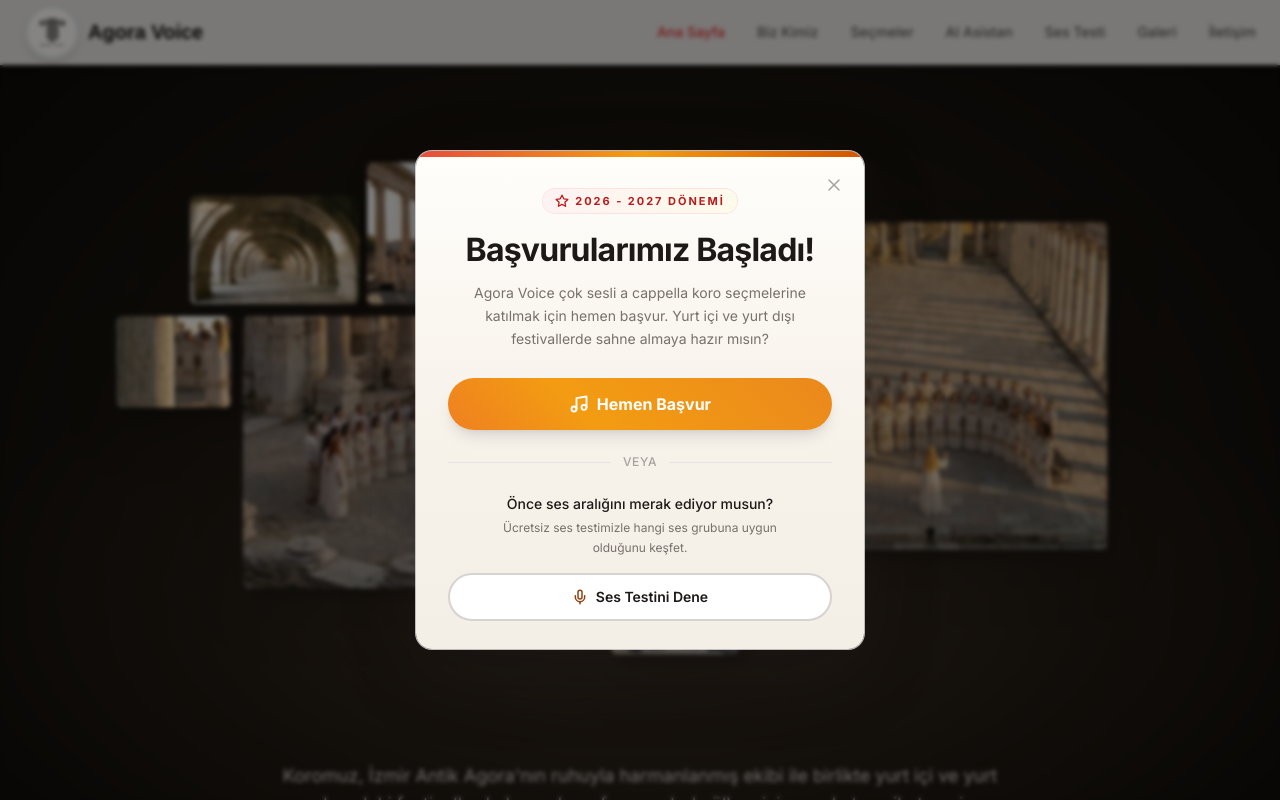
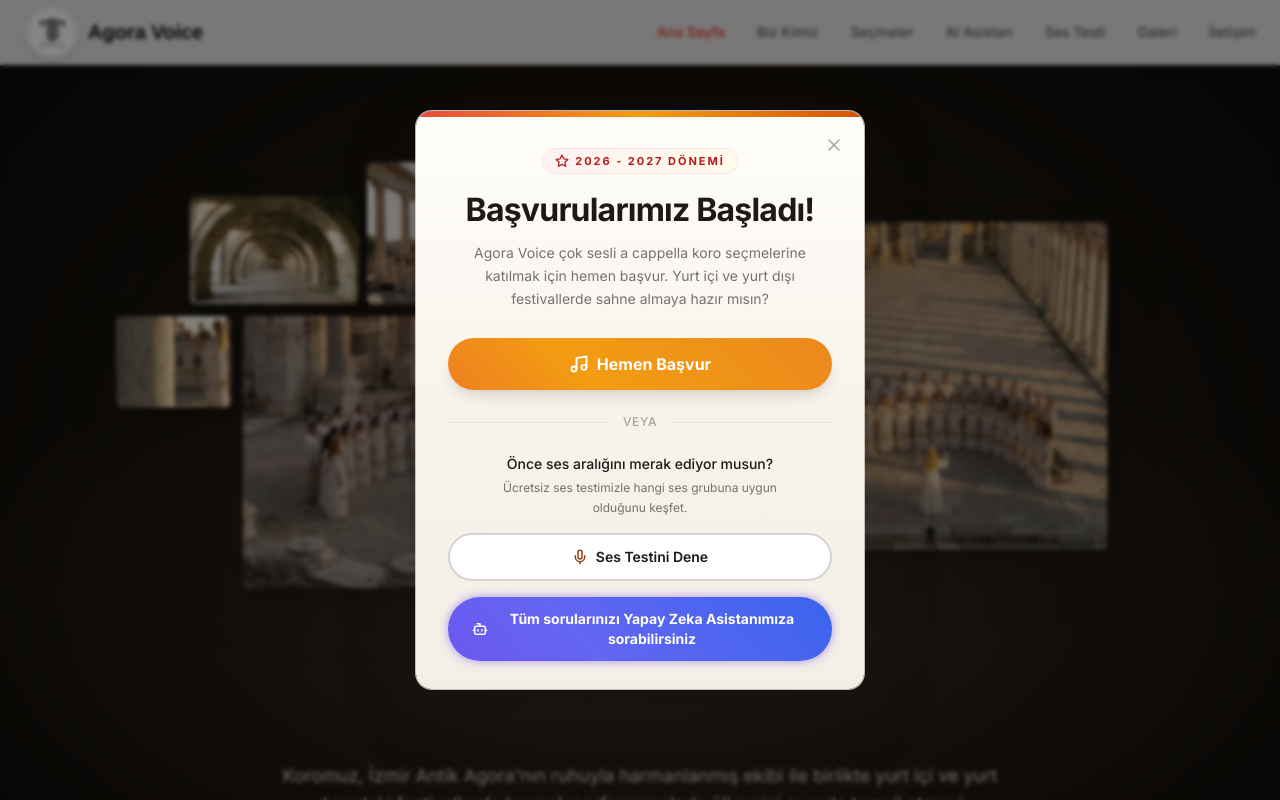
Before and after one commit to mennansevim/agora-voice-chatbot-web, a React (Vite) app: page / in a window 1280 px wide. Shown: the top 800 px of the page. Built offline with nearby package versions, Linux system fonts and the light colour scheme; a web font is replaced by a local one.

Commit message:
feat(popup): AI asistana yönlendiren yanar döner buton ekle
Başvuru popup'ının en altına, tıklayınca AI asistan bölümüne kaydırıp
chatbot'u açan mor/mavi animasyonlu (gradientShift + glow-ai) buton eklendi.

Co-Authored-By: Claude Opus 4.8 <noreply@anthropic.com>

```diff
--- a/src/App.tsx
+++ b/src/App.tsx
@@ -906,6 +906,23 @@ function App() {
                 <Mic className="h-4 w-4 shrink-0 text-agora-bronze" strokeWidth={2.25} aria-hidden />
                 Ses Testini Dene
               </button>
+
+              <button
+                type="button"
+                onClick={() => {
+                  dismissApplyPopup();
+                  setShowChatbot(true);
+                  scrollToSection('ai-assistant');
+                }}
+                className="animate-glow-ai mt-4 inline-flex w-full items-center justify-center gap-2 rounded-full py-3 px-6 text-sm font-bold text-white"
+                style={{
+                  background: 'linear-gradient(45deg, #7c3aed, #6366f1, #2563eb, #8b5cf6)',
+                  backgroundSize: '300% 300%',
+                }}
+              >
+                <Bot className="h-4 w-4 shrink-0" strokeWidth={2.25} aria-hidden />
+                Tüm sorularınızı Yapay Zeka Asistanımıza sorabilirsiniz
+              </button>
             </div>
           </div>
         </div>
--- a/src/index.css
+++ b/src/index.css
@@ -197,6 +197,20 @@
   animation: glow 2s ease-in-out infinite;
 }
 
+/* AI asistan butonu için mor/mavi "yanar döner" glow */
+@keyframes glow-ai {
+  0%, 100% {
+    box-shadow: 0 0 6px rgba(139, 92, 246, 0.5);
+  }
+  50% {
+    box-shadow: 0 0 22px rgba(139, 92, 246, 0.85), 0 0 34px rgba(59, 130, 246, 0.6);
+  }
+}
+
+.animate-glow-ai {
+  animation: gradientShift 3s ease infinite, glow-ai 2s ease-in-out infinite;
+}
+
 .animate-music-float {
   animation: musicFloat 3s ease-in-out infinite;
 }
```
